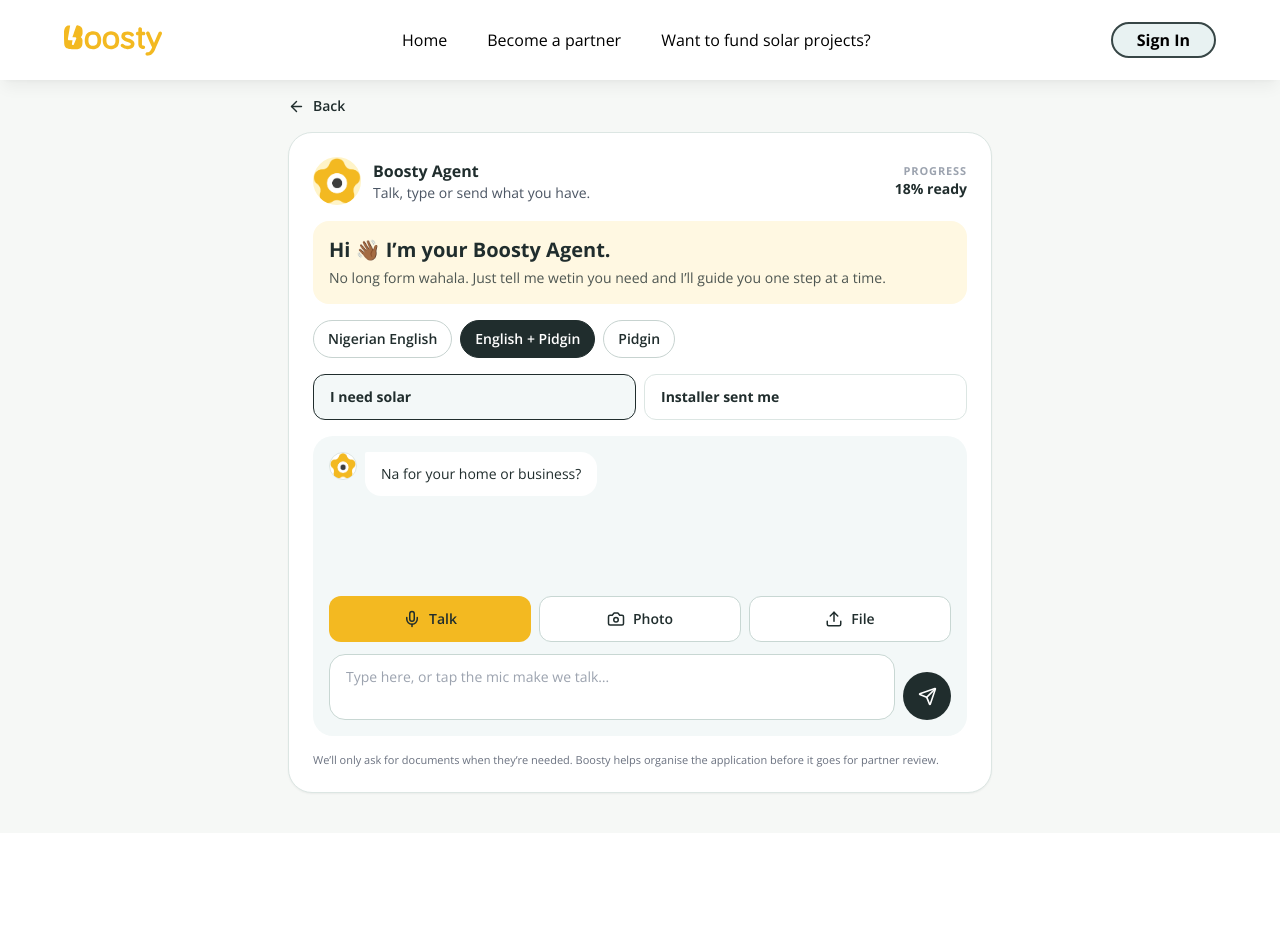
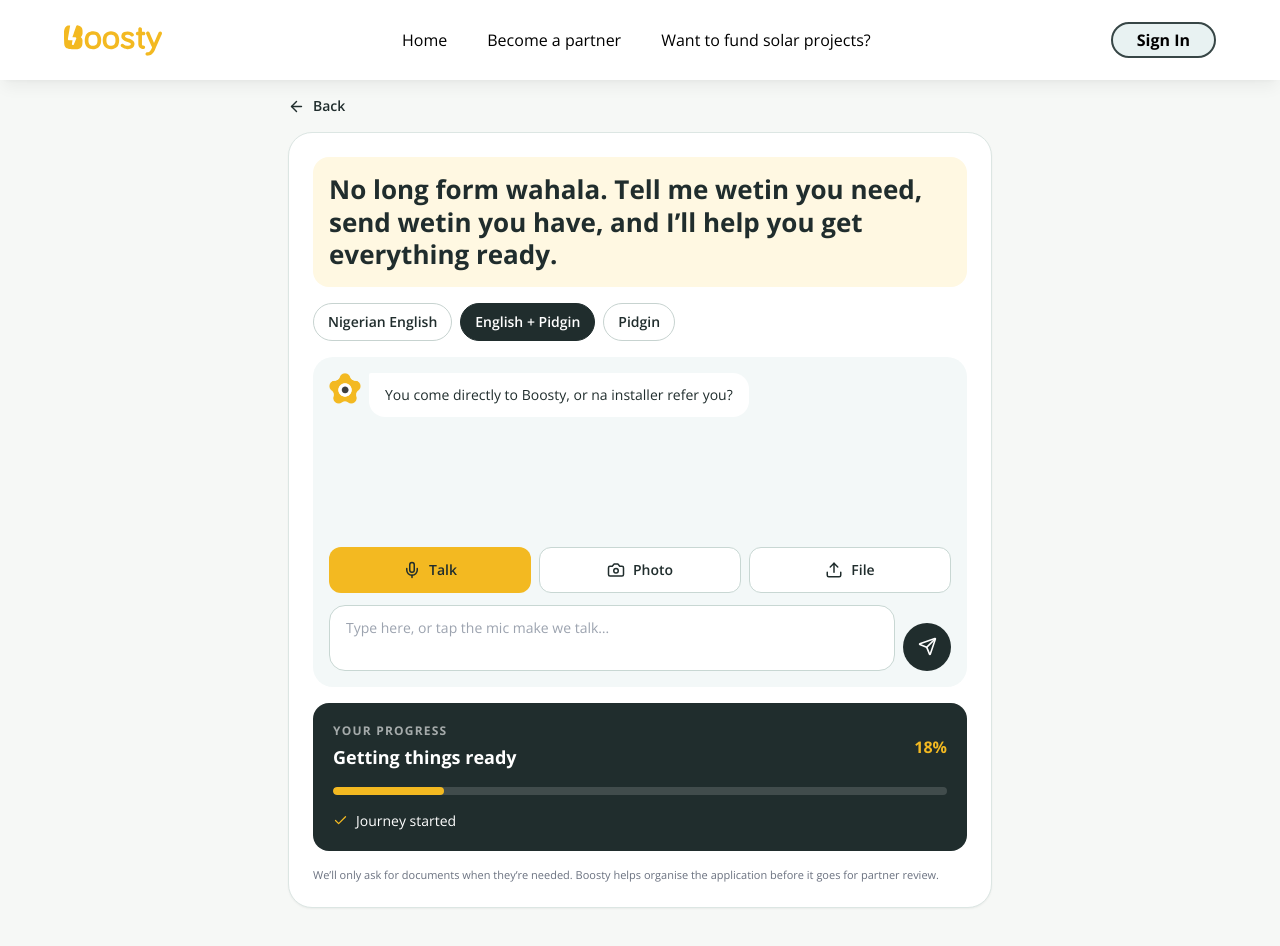
Before and after one commit to AimuaO/Boosty, a React (Vite) app: page /start in a window 1280 px wide. Before the commit the page ends 833 px from the top, so only its background shows below. Built offline with nearby package versions, Linux system fonts and the light colour scheme.

Commit message:
refactor: make onboarding conversational and restore progress card

```diff
--- a/src/pages/StartJourney.jsx
+++ b/src/pages/StartJourney.jsx
@@ -10,68 +10,96 @@ const languageOptions = [
 
 const prompts = {
   english: {
-    welcome: "Hi 👋🏾 I’m your Boosty Agent.",
-    reassure: "No forms to fill. Just tell me what you need and I’ll guide you one step at a time.",
-    question: "Is this for your home or business?",
+    hero: "Skip the forms. Tell me what you need, send what you have, and I’ll help you get everything ready.",
+    firstQuestion: "Are you coming directly to Boosty, or did an installer refer you?",
+    secondQuestion: "Got it. Is this for your home or business?",
+    afterReply: "Got it. I’ll organise the details as we go.",
     placeholder: "Type here, or tap the mic and talk…",
-    afterReply: "Got it. I’ll organise the details as we go.",
   },
   mixed: {
-    welcome: "Hi 👋🏾 I’m your Boosty Agent.",
-    reassure: "No long form wahala. Just tell me wetin you need and I’ll guide you one step at a time.",
-    question: "Na for your home or business?",
+    hero: "No long form wahala. Tell me wetin you need, send wetin you have, and I’ll help you get everything ready.",
+    firstQuestion: "You come directly to Boosty, or na installer refer you?",
+    secondQuestion: "Got it. Na for your home or business?",
+    afterReply: "Got it. I’ll arrange everything as we go.",
     placeholder: "Type here, or tap the mic make we talk…",
-    afterReply: "Got it. I’ll arrange everything as we go.",
   },
   pidgin: {
-    welcome: "Hi 👋🏾 I go be your Boosty Agent.",
-    reassure: "No long form wahala. Just tell me wetin you need. I go guide you small small.",
-    question: "Na for house or business?",
+    hero: "No long form wahala. Tell me wetin you need, send wetin you get, make I help you prepare everything.",
+    firstQuestion: "You come directly to Boosty, or na installer send you?",
+    secondQuestion: "I hear you. Na for house or business?",
+    afterReply: "I hear you. I go arrange everything as we dey go.",
     placeholder: "Type here, or tap the mic make we talk…",
-    afterReply: "I hear you. I go arrange everything as we dey go.",
   },
 };
 
 const StartJourney = () => {
   const [language, setLanguage] = useState("mixed");
-  const [source, setSource] = useState("direct");
   const [message, setMessage] = useState("");
+  const [step, setStep] = useState("source");
   const [messages, setMessages] = useState(() => [
-    { role: "agent", text: prompts.mixed.question },
+    { role: "agent", text: prompts.mixed.firstQuestion },
   ]);
   const [details, setDetails] = useState({
+    source: "",
     customerType: "",
     documentsReceived: 0,
   });
 
   const copy = useMemo(() => prompts[language], [language]);
-  const progress = details.customerType ? 35 : 18;
+
+  const progress =
+    details.customerType ? 35 : details.source ? 25 : details.documentsReceived > 0 ? 22 : 18;
 
   const changeLanguage = (next) => {
     setLanguage(next);
-    setMessages([{ role: "agent", text: prompts[next].question }]);
+    setStep("source");
+    setDetails({ source: "", customerType: "", documentsReceived: 0 });
+    setMessages([{ role: "agent", text: prompts[next].firstQuestion }]);
   };
 
   const sendMessage = () => {
     const clean = message.trim();
     if (!clean) return;
 
-    setMessages((current) => [
-      ...current,
-      { role: "user", text: clean },
-      { role: "agent", text: copy.afterReply },
+    const lower = clean.toLowerCase();
+    const nextMessages = [...messages, { role: "user", text: clean }];
+
+    if (step === "source") {
+      const source =
+        lower.includes("installer") || lower.includes("refer")
+          ? "Installer referral"
+          : "Direct to Boosty";
+
+      setDetails((current) => ({ ...current, source }));
+      setStep("customerType");
+      setMessages([
+        ...nextMessages,
+        { role: "agent", text: copy.secondQuestion },
       ]);
-
-    const lower = clean.toLowerCase();
-    setDetails((current) => ({
-      ...current,
-      customerType:
+    } else if (step === "customerType") {
+      const customerType =
         lower.includes("shop") || lower.includes("business") || lower.includes("office")
           ? "Business"
           : lower.includes("home") || lower.includes("house")
           ? "Home"
-          : current.customerType,
+          : "";
+
+      setDetails((current) => ({
+        ...current,
+        customerType: customerType || current.customerType,
       }));
+      setStep("continue");
+      setMessages([
+        ...nextMessages,
+        { role: "agent", text: copy.afterReply },
+      ]);
+    } else {
+      setMessages([
+        ...nextMessages,
+        { role: "agent", text: copy.afterReply },
+      ]);
+    }
+
     setMessage("");
   };
 
@@ -89,6 +117,7 @@ const StartJourney = () => {
             : "Nice. I’ve got it. I’ll pull out the useful details so you no need type them again.",
       },
     ]);
+
     setDetails((current) => ({
       ...current,
       documentsReceived: current.documentsReceived + 1,
@@ -108,23 +137,10 @@ const StartJourney = () => {
 
         <section className="bg-white rounded-[24px] border border-[#DCE6E3] shadow-sm overflow-hidden">
           <div className="px-4 pt-4 md:px-6 md:pt-6">
-            <div className="flex items-center gap-3">
-              <div className="w-12 h-12 rounded-full bg-[#FFF4C8] overflow-hidden shrink-0">
-                <img src="/boosty.gif" alt="Boosty Agent" className="w-full h-full object-contain" />
-              </div>
-              <div className="min-w-0">
-                <p className="font-bold text-[#202D2D]">Boosty Agent</p>
-                <p className="text-sm text-gray-600 truncate">Talk, type or send what you have.</p>
-              </div>
-              <div className="ml-auto text-right shrink-0">
-                <p className="text-[11px] font-bold uppercase tracking-[0.08em] text-gray-400">Progress</p>
-                <p className="text-sm font-bold text-[#202D2D]">{progress}% ready</p>
-              </div>
-            </div>
-
-            <div className="mt-4 rounded-2xl bg-[#FFF8E2] px-4 py-4">
-              <p className="font-bold text-[20px] leading-tight text-[#202D2D]">{copy.welcome}</p>
-              <p className="mt-1.5 text-[#202D2D]/80 text-sm leading-5">{copy.reassure}</p>
+            <div className="rounded-2xl bg-[#FFF8E2] px-4 py-4">
+              <h1 className="font-bold text-[22px] md:text-[26px] leading-tight text-[#202D2D]">
+                {copy.hero}
+              </h1>
             </div>
 
             <div className="flex gap-2 overflow-x-auto py-4">
@@ -142,38 +158,15 @@ const StartJourney = () => {
                 </button>
               ))}
             </div>
-
-            <div className="grid grid-cols-2 gap-2 mb-4">
-              <button
-                onClick={() => setSource("direct")}
-                className={`rounded-xl px-4 py-3 text-left border ${
-                  source === "direct"
-                    ? "border-[#202D2D] bg-[#F3F8F8]"
-                    : "border-[#DCE6E3]"
-                }`}
-              >
-                <span className="block font-bold text-[#202D2D] text-sm">I need solar</span>
-              </button>
-              <button
-                onClick={() => setSource("installer")}
-                className={`rounded-xl px-4 py-3 text-left border ${
-                  source === "installer"
-                    ? "border-[#202D2D] bg-[#F3F8F8]"
-                    : "border-[#DCE6E3]"
-                }`}
-              >
-                <span className="block font-bold text-[#202D2D] text-sm">Installer sent me</span>
-              </button>
-            </div>
           </div>
 
           <div className="px-4 pb-4 md:px-6 md:pb-6">
-            <div className="rounded-[20px] bg-[#F3F8F8] p-4 min-h-[300px] flex flex-col">
+            <div className="rounded-[20px] bg-[#F3F8F8] p-4 min-h-[330px] flex flex-col">
               <div className="space-y-3 flex-1">
                 {messages.map((item, index) => (
                   <div key={index} className="flex items-start gap-2">
                     {item.role === "agent" && (
-                      <div className="w-7 h-7 rounded-full bg-white overflow-hidden shrink-0 border border-[#DCE6E3]">
+                      <div className="w-8 h-8 overflow-hidden shrink-0">
                         <img src="/boosty.gif" alt="" className="w-full h-full object-contain" />
                       </div>
                     )}
@@ -190,7 +183,7 @@ const StartJourney = () => {
                 ))}
               </div>
 
-              <div className="mt-4">
+              <div className="mt-5">
                 <div className="grid grid-cols-3 gap-2 mb-3">
                   <button
                     type="button"
@@ -243,28 +236,52 @@ const StartJourney = () => {
               </div>
             </div>
 
-            {(details.customerType || details.documentsReceived > 0) && (
-              <div className="mt-4 rounded-2xl border border-[#DCE6E3] p-4">
-                <p className="font-bold text-[#202D2D] text-sm">I’ve got this so far</p>
-                <div className="mt-3 flex flex-wrap gap-2 text-xs">
-                  <span className="rounded-full bg-[#F3F8F8] px-3 py-2 text-[#202D2D]">
-                    {source === "installer" ? "Installer referral" : "New solar request"}
-                  </span>
+            <div className="mt-4 rounded-2xl bg-[#202D2D] text-white p-5">
+              <div className="flex items-center justify-between gap-4">
+                <div>
+                  <p className="text-white/60 text-xs font-bold uppercase tracking-[0.1em]">
+                    Your progress
+                  </p>
+                  <p className="font-bold text-lg mt-1">Getting things ready</p>
+                </div>
+                <span className="text-[#F3B921] font-bold">{progress}%</span>
+              </div>
+
+              <div className="h-2 rounded-full bg-white/15 mt-4 overflow-hidden">
+                <div
+                  className="h-full bg-[#F3B921] rounded-full"
+                  style={{ width: `${progress}%` }}
+                />
+              </div>
+
+              <div className="mt-4 space-y-2 text-sm">
+                <div className="flex items-center gap-2">
+                  <Check size={15} className="text-[#F3B921]" />
+                  <span>Journey started</span>
+                </div>
+                {details.source && (
+                  <div className="flex items-center gap-2">
+                    <Check size={15} className="text-[#F3B921]" />
+                    <span>{details.source}</span>
+                  </div>
+                )}
                 {details.customerType && (
-                    <span className="rounded-full bg-[#F3F8F8] px-3 py-2 text-[#202D2D] flex items-center gap-1">
-                      <Check size={13} />
-                      {details.customerType}
-                    </span>
+                  <div className="flex items-center gap-2">
+                    <Check size={15} className="text-[#F3B921]" />
+                    <span>{details.customerType}</span>
+                  </div>
                 )}
                 {details.documentsReceived > 0 && (
-                    <span className="rounded-full bg-[#F3F8F8] px-3 py-2 text-[#202D2D] flex items-center gap-1">
-                      <Check size={13} />
-                      {details.documentsReceived} document{details.documentsReceived > 1 ? "s" : ""}
+                  <div className="flex items-center gap-2">
+                    <Check size={15} className="text-[#F3B921]" />
+                    <span>
+                      {details.documentsReceived} document
+                      {details.documentsReceived > 1 ? "s" : ""} received
                     </span>
+                  </div>
                 )}
               </div>
             </div>
-            )}
 
             <p className="text-[11px] leading-4 text-gray-500 mt-4">
               We’ll only ask for documents when they’re needed. Boosty helps organise the application before it goes for partner review.
```
Lines whose indentation alone changed are shown as unchanged.
